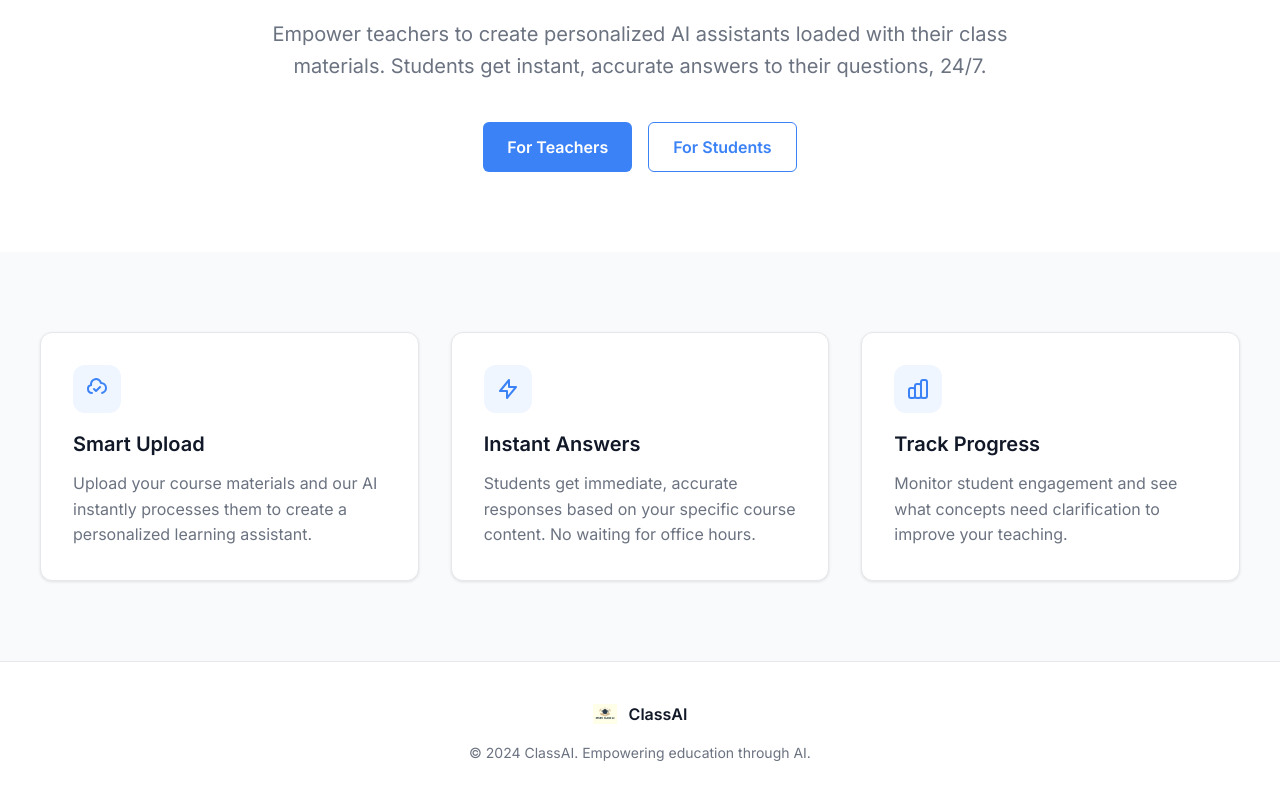
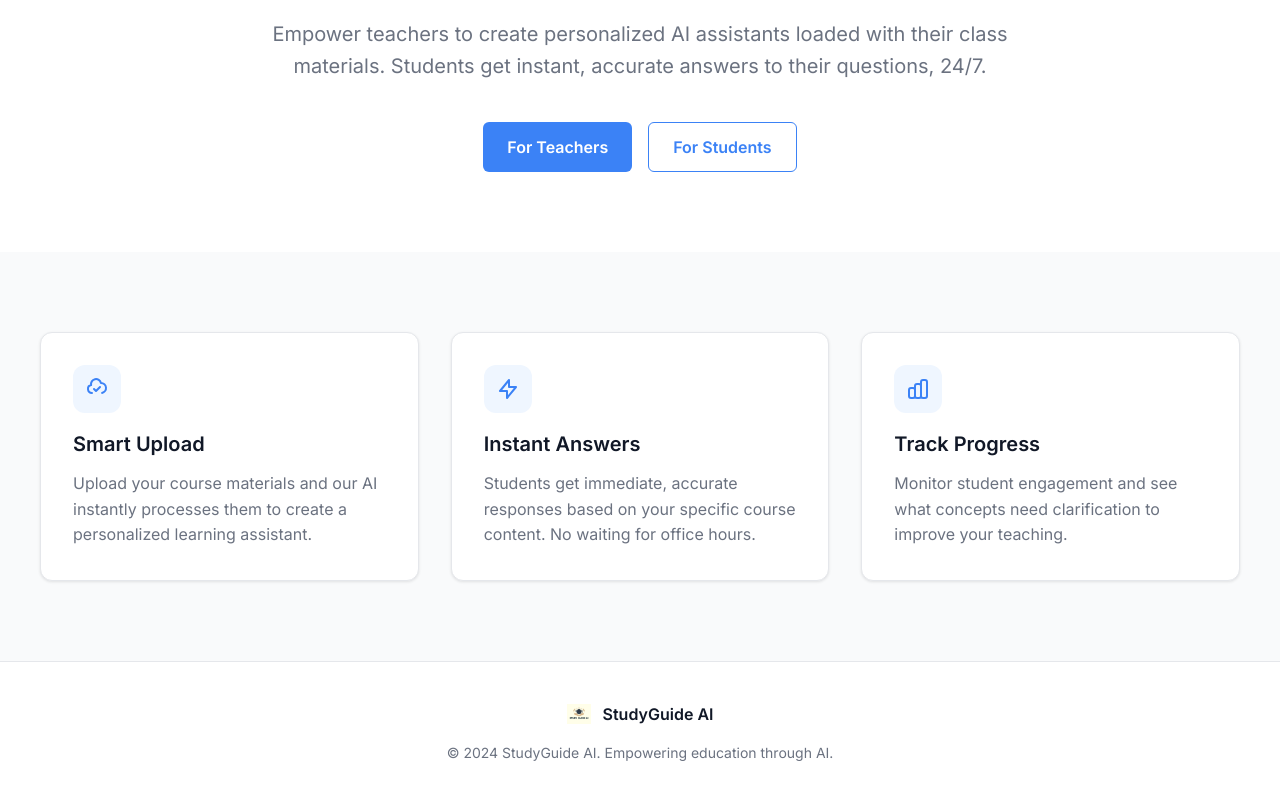
Before and after one commit to MarkPalkimas/AISCHOOL3, a React (Vite) app: page / in a window 1280 px wide. Shown: the part 298-1098 px from the top of the page. Built offline with nearby package versions, Linux system fonts and the light colour scheme; no server answers.

Commit message:
Update top-left brand label to StudyGuide AI

```diff
--- a/src/App.jsx
+++ b/src/App.jsx
@@ -53,10 +53,10 @@ function HomePage() {
           <Link to="/" style={{ display: 'flex', alignItems: 'center', gap: '12px', textDecoration: 'none' }}>
             <img
               src="/Logo.jpg"
-              alt="ClassAI Logo"
+              alt="StudyGuide AI Logo"
               style={{ width: '64px', height: '64px', objectFit: 'contain' }}
             />
-            <span style={{ fontSize: '20px', fontWeight: '700', color: '#111827' }}>ClassAI</span>
+            <span style={{ fontSize: '20px', fontWeight: '700', color: '#111827' }}>StudyGuide AI</span>
           </Link>
 
           <div>
@@ -141,13 +141,13 @@ function HomePage() {
           <div style={{ display: 'flex', alignItems: 'center', justifyContent: 'center', gap: '12px', marginBottom: '16px' }}>
             <img
               src="/Logo.jpg"
-              alt="ClassAI Logo"
+              alt="StudyGuide AI Logo"
               style={{ width: '24px', height: '24px', objectFit: 'contain' }}
             />
-            <span style={{ fontSize: '16px', fontWeight: '600', color: '#111827' }}>ClassAI</span>
+            <span style={{ fontSize: '16px', fontWeight: '600', color: '#111827' }}>StudyGuide AI</span>
           </div>
           <p style={{ color: '#6B7280', fontSize: '14px' }}>
-            © 2024 ClassAI. Empowering education through AI.
+            © 2024 StudyGuide AI. Empowering education through AI.
           </p>
         </div>
       </footer>
@@ -280,10 +280,10 @@ function AccessDenied() {
           <Link to="/" style={{ display: 'flex', alignItems: 'center', gap: '12px', textDecoration: 'none' }}>
             <img
               src="/Logo.jpg"
-              alt="ClassAI Logo"
+              alt="StudyGuide AI Logo"
               style={{ width: '32px', height: '32px', objectFit: 'contain' }}
             />
-            <span style={{ fontSize: '20px', fontWeight: '700', color: '#111827' }}>ClassAI</span>
+            <span style={{ fontSize: '20px', fontWeight: '700', color: '#111827' }}>StudyGuide AI</span>
           </Link>
           <SignedIn>
             <UserMenu />
--- a/src/pages/Admin.jsx
+++ b/src/pages/Admin.jsx
@@ -80,8 +80,8 @@ function Admin() {
       <nav style={{ background: 'white', borderBottom: '1px solid #E5E7EB', padding: '16px 0' }}>
         <div style={{ maxWidth: '1200px', margin: '0 auto', padding: '0 24px', display: 'flex', justifyContent: 'space-between', alignItems: 'center' }}>
           <Link to="/" style={{ display: 'flex', alignItems: 'center', gap: '12px', textDecoration: 'none' }}>
-            <img src="/Logo.jpg" alt="ClassAI Logo" style={{ width: '32px', height: '32px', objectFit: 'contain' }} />
-            <span style={{ fontSize: '20px', fontWeight: '700', color: '#111827' }}>ClassAI</span>
+            <img src="/Logo.jpg" alt="StudyGuide AI Logo" style={{ width: '32px', height: '32px', objectFit: 'contain' }} />
+            <span style={{ fontSize: '20px', fontWeight: '700', color: '#111827' }}>StudyGuide AI</span>
           </Link>
           <UserMenu />
         </div>
--- a/src/pages/Student.jsx
+++ b/src/pages/Student.jsx
@@ -75,14 +75,14 @@ function Student() {
           <Link to="/" style={{ display: 'flex', alignItems: 'center', gap: '12px', textDecoration: 'none' }}>
             <img
               src="/Logo.jpg"
-              alt="ClassAI Logo"
+              alt="StudyGuide AI Logo"
               style={{
                 width: '32px',
                 height: '32px',
                 objectFit: 'contain'
               }}
             />
-            <span style={{ fontSize: '20px', fontWeight: '700', color: '#111827' }}>ClassAI</span>
+            <span style={{ fontSize: '20px', fontWeight: '700', color: '#111827' }}>StudyGuide AI</span>
           </Link>
 
           <UserMenu />
--- a/src/pages/Teacher.jsx
+++ b/src/pages/Teacher.jsx
@@ -360,8 +360,8 @@ function Teacher() {
       <nav style={{ background: 'white', borderBottom: '1px solid #E5E7EB', padding: '16px 0' }}>
         <div style={{ maxWidth: '1200px', margin: '0 auto', padding: '0 24px', display: 'flex', justifyContent: 'space-between', alignItems: 'center' }}>
           <Link to="/" style={{ display: 'flex', alignItems: 'center', gap: '12px', textDecoration: 'none' }}>
-            <img src="/Logo.jpg" alt="ClassAI Logo" style={{ width: '32px', height: '32px', objectFit: 'contain' }} />
-            <span style={{ fontSize: '20px', fontWeight: '700', color: '#111827' }}>ClassAI</span>
+            <img src="/Logo.jpg" alt="StudyGuide AI Logo" style={{ width: '32px', height: '32px', objectFit: 'contain' }} />
+            <span style={{ fontSize: '20px', fontWeight: '700', color: '#111827' }}>StudyGuide AI</span>
           </Link>
           <UserMenu />
         </div>
```
